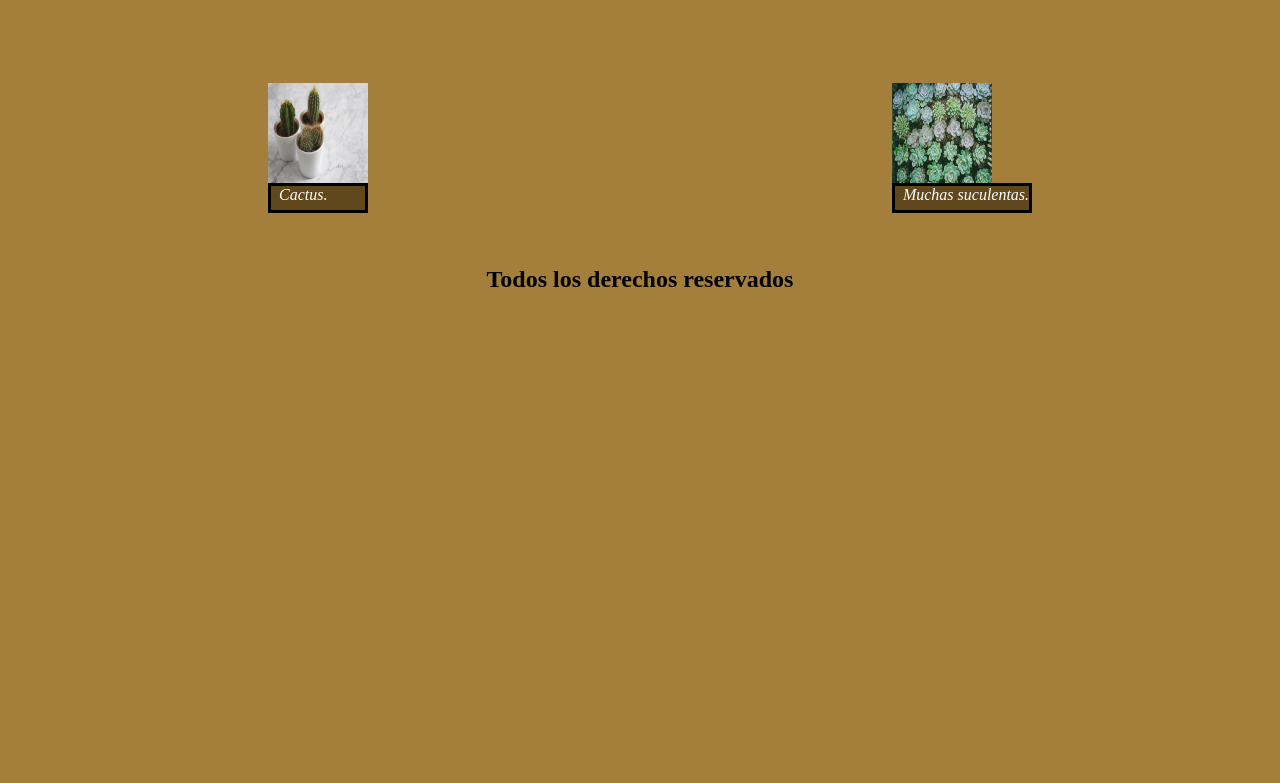
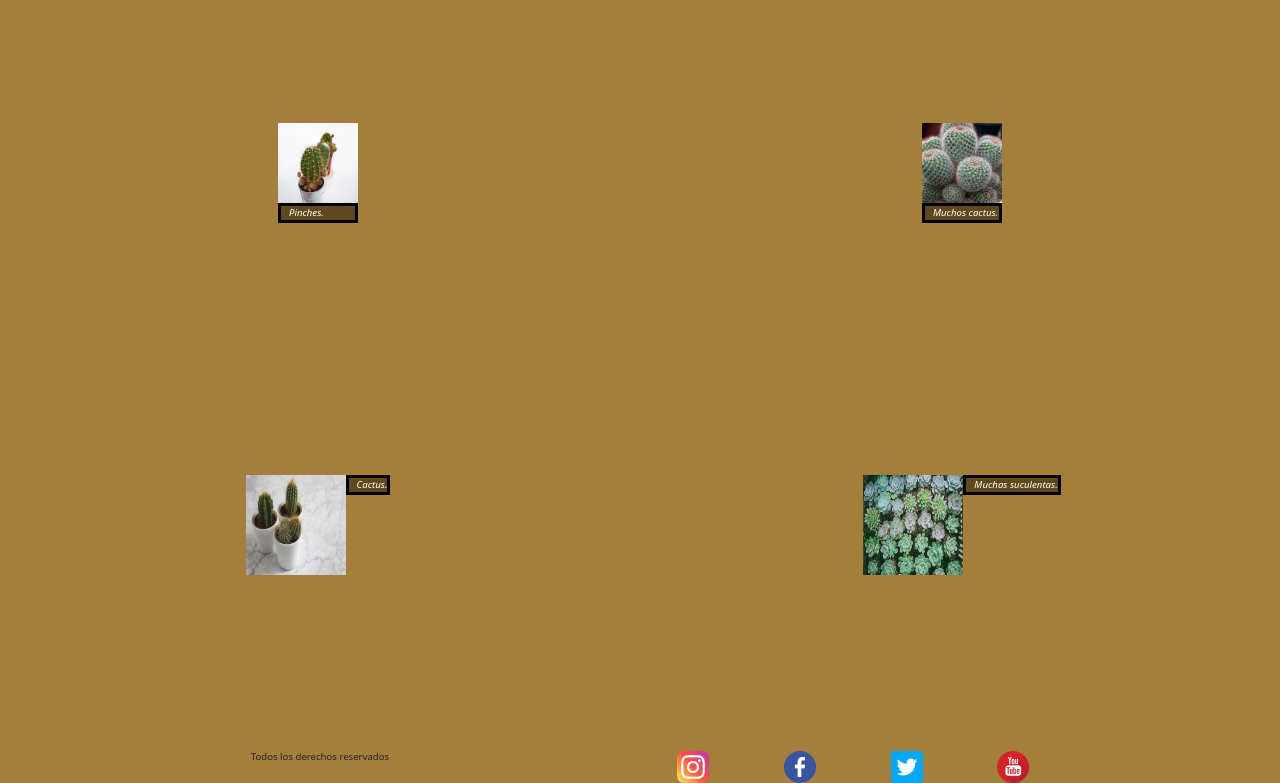
Before and after one commit to dejavu1970/suculenta-finochietti, a plain HTML site: page index.html in a window 1280 px wide. Shown: the part 655-1438 px from the top of the page. Before the commit the page ends 948 px from the top, so only its background shows below. Drawn offline with nearby package versions, Linux system fonts and the light colour scheme; a web font is replaced by a local one.

Commit message:
footer bootstrap

```diff
--- a/css/estilos.css
+++ b/css/estilos.css
@@ -39,13 +39,14 @@ header nav ul{
 
 header nav ul li{
     list-style: none;
+    margin-left: -8px;
 
 }
 
 header nav ul li a{
     text-decoration: none;
     color: bisque;
-    padding: 8px;
+    padding: 5px;
 }
 
 header nav ul li a:hover{
@@ -96,48 +97,54 @@ main{
     border: 3px solid black ;
 }
 
-.fotos{
-    justify-content: center;
-    align-content: center;
-}
+
 
 
 .pfoto{
-    display: flex;
+
     background-color:rgb(97, 72, 28);
     color: white;
     font-style: italic;
-
+    font-size: 0.6rem;
     padding-left: 8px;
     border: 3px solid black;
     width: 100%;
-    height: 30px;
+    height: 20px;
 
 }
 .foto1{
     grid-area: foto1;
     width: 80px;
     height: 80px;
+    margin-top: -20px;
 }
+
+
+
 .foto2{
     grid-area: foto2;
     width: 80px;
     height: 80px;
+    margin-top: -20px;
 }
 .foto3{
     grid-area: foto3;
     display: none;
 }
+
 .foto4{
     grid-area: foto4;
     display: none;
 }
 
+
 /*footer*/
-footer{
-    margin-top: 20px;
-    text-align: center;
-    font-size: 0.5rem;
+footer div h5{
+    font-size: 0.6rem;
+    text-align:center;
+    text-transform: bold;
+
+
 }
 
 /* formulario de contacto*/
@@ -221,7 +228,7 @@ form textarea{
 
     .subtitulo{
             text-align: center;
-            margin-top: 10px;
+            margin-top: 50px;
             margin-bottom: 20px;
             margin-left: 20px;
             font-size: 2rem;
@@ -251,6 +258,8 @@ form textarea{
             display: flex;
             text-align: center;
         }
+
+
         form{
             width: 60%;
 
@@ -271,7 +280,7 @@ form textarea{
 @media screen and (min-width: 1024px)
 {
     .container-index{
-        height: 90vh;
+        height: 150vh;
         grid-template-columns: 1fr 1fr ;
         grid-template-rows: 40% 25% 25%;
         column-gap: 0.5rem;
@@ -304,7 +313,7 @@ form textarea{
 
     .subtitulo{
             text-align: center;
-            margin-top: 50px;
+            margin-top: 150px;
             margin-bottom: 20px;
             margin-left: 20px;
             font-size: 3rem;
@@ -405,11 +414,11 @@ form textarea{
                 }
 
 
-            footer{
+            /*footer{
                 margin-top: 20px;
                 text-align: center;
                 font-size: 1.0rem;
-                }
+                }*/
             /*form{
                 width: 40%;
 
--- a/index.html
+++ b/index.html
@@ -4,20 +4,28 @@
     <meta charset="UTF-8">
     <meta http-equiv="X-UA-Compatible" content="IE=edge">
     <meta name="viewport" content="width=device-width, initial-scale=1.0">
+
+    <!--google fonts-->
     <link rel="preconnect" href="https://fonts.googleapis.com">
     <link rel="preconnect" href="https://fonts.gstatic.com" crossorigin>
     <link href="https://fonts.googleapis.com/css2?family=Montserrat:wght@100;300;500&family=Mouse+Memoirs&family=Roboto:wght@100;300&family=Uchen&display=swap" rel="stylesheet">
+    <!--fuentes a usar en el proyecto
 
-    <!--font-family: 'Montserrat', sans-serif;
+    font-family: 'Montserrat', sans-serif;
     font-family: 'Mouse Memoirs', sans-serif;
     font-family: 'Roboto', sans-serif;
-    font-family: 'Uchen', serif;-->
+    font-family: 'Uchen', serif;
+    -->
 
+    <!-- CSS only -->
+    <link href="https://cdn.jsdelivr.net/npm/bootstrap@5.2.0/dist/css/bootstrap.min.css" rel="stylesheet" integrity="sha384-gH2yIJqKdNHPEq0n4Mqa/HGKIhSkIHeL5AyhkYV8i59U5AR6csBvApHHNl/vI1Bx" crossorigin="anonymous">
+
+    <!--link a css-->
     <link rel="stylesheet" href="/css/estilos.css">
     <title>Pagina de Inicio</title>
 </head>
 <body>
-
+        <!--titulo de pag y navegador-->
         <header>
             <h1>Mundo Suculenta</h1>
             <nav>
@@ -31,6 +39,7 @@
             </nav>
         </header>
 
+            <!--main historia-->
     <div class="container-index">
 
         <main>
@@ -41,27 +50,36 @@
             Sin embargo, se sabe que especies como la Sempervivum o Aeonium son originarias de las Islas Canarias, los Alpes, Cárpatos, Balcanes o Turquía.</p>
         </main>
 
-            <div class="fotos">
+            <div class="foto1">
                 <img src="/img/cactus1.jpg" alt="" class="foto1" width="100" height="100">
                 <p class="pfoto">Pinches.</p>
             </div>
-            <div class="fotos">
+            <div class="foto2">
                 <img src="/img/muchocactus.jpg" alt="" class="foto2" width="100" height="100">
                 <p class="pfoto">Muchos cactus.</p>
             </div>
-            <div class="fotos">
+            <div class="foto3">
                 <img src="/img/cactus-3809018_1920.jpg" alt="" class="foto3" width="100" height="100">
                 <p class="pfoto">Cactus.</p>
             </div>
-            <div class="fotos">
+            <div class="foto4">
                 <img src="/img/muchasuculentas.jpg" alt="" class="foto4" width="100" height="100">
                 <p class="pfoto">Muchas suculentas.</p>
             </div>
 
 
     </div>
-    <footer>
-        <h2>Todos los derechos reservados</h2>
+
+    <!--footer con bootstrap-->
+
+    <footer class="container-fluid">
+        <div class="row">
+            <h5 class="col-6">Todos los derechos reservados</h5>
+            <a href="#instagram" class="col-1"><img src="img/instagram32 .png" alt=""></a>
+            <a href="#instagram" class="col-1"><img src="img/face32.png" alt=""></a>
+            <a href="#instagram" class="col-1"><img src="img/tweeter32.png" alt=""></a>
+            <a href="#instagram" class="col-1"><img src="img/youtube32 .png" alt=""></a>
+        </div>
     </footer>
 
 </body>
```
Also changed, not shown: pages/contacto.html (+11 -2 lines), pages/cuidado.html (+11 -2 lines), pages/especies.html (+8 -2 lines), pages/nosotros.html (+10 -2 lines), img/face128.png (added), img/face32.png (added), img/face64.png (added), img/instagram128.png (added), img/instagram32 .png (added), img/instagram64.png (added), img/tweeter128.png (added), img/tweeter32.png (added), img/tweeter64.png (added), img/youtube128.png (added), 2 more files.
